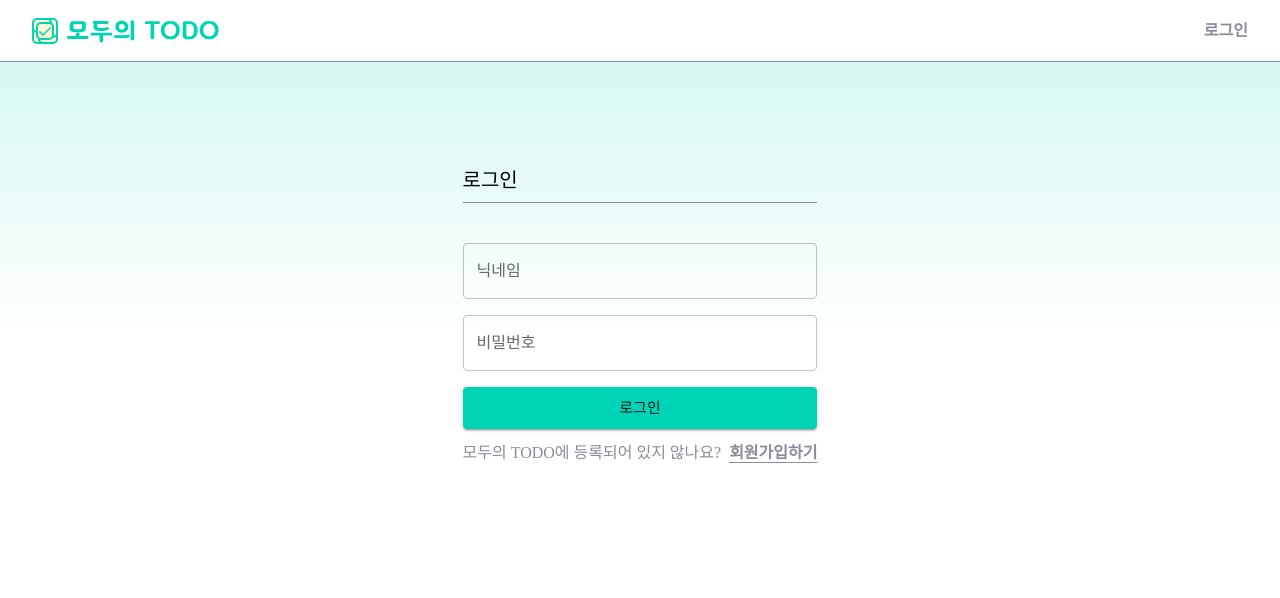
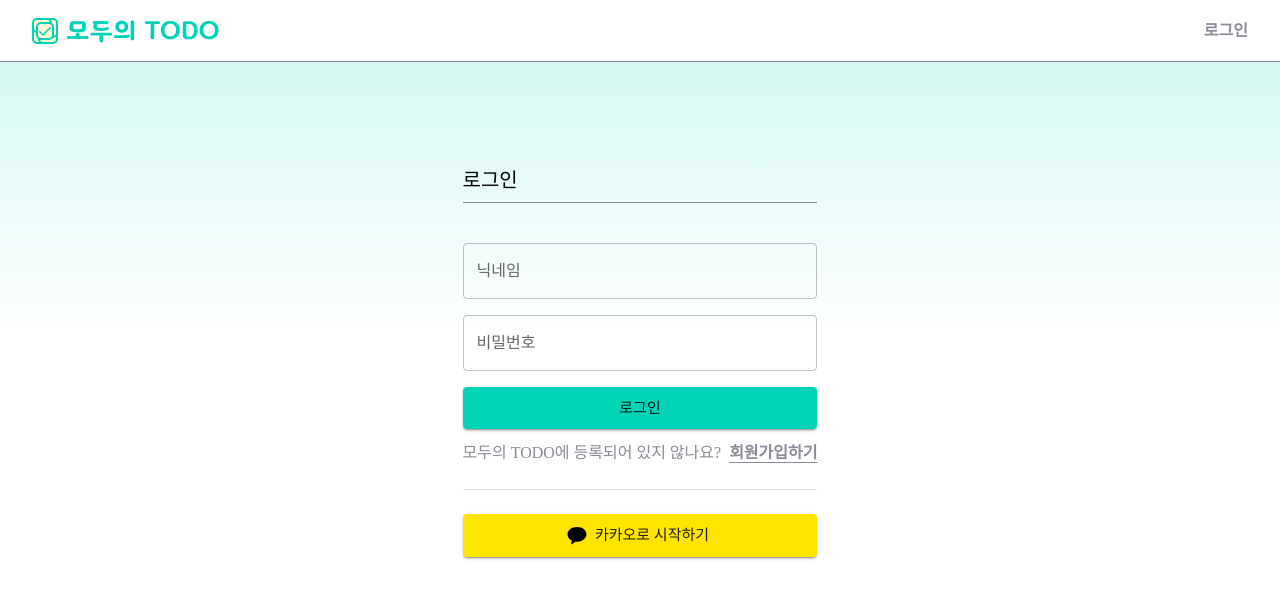
Before and after one commit to amaran-th/everyone-todo, a Next.js app: page /login in a window 1280 px wide. Shown: the top 598 px of the page. Built offline with nearby package versions, Linux system fonts and the light colour scheme; no server answers; a web font is replaced by a local one.

Commit message:
feat: 카카오톡 로그인 버튼 구현
#11

```diff
--- a/next.config.mjs
+++ b/next.config.mjs
@@ -1,4 +1,12 @@
 /** @type {import('next').NextConfig} */
-const nextConfig = {};
+const nextConfig = {
+  webpack: (config) => {
+    config.module.rules.push({
+      test: /\.svg$/,
+      use: ["@svgr/webpack"],
+    });
+    return config;
+  },
+};
 
 export default nextConfig;
--- a/package.json
+++ b/package.json
@@ -15,6 +15,7 @@
     "@mui/material": "^5.16.7",
     "@react-icons/all-files": "^4.1.0",
     "@reduxjs/toolkit": "^2.2.7",
+    "@svgr/webpack": "^8.1.0",
     "@tanstack/react-query": "^5.52.2",
     "@tanstack/react-query-devtools": "^5.52.2",
     "axios": "^1.7.5",
--- a/src/app/login/page.tsx
+++ b/src/app/login/page.tsx
@@ -1,5 +1,8 @@
-import { Box } from "@mui/material";
+import { Box, Button, Divider } from "@mui/material";
 import LoginForm from "./components/LoginForm";
+import Link from "next/link";
+import Image from "next/image";
+import KakaoSymbol from "@/assets/images/login/kakao_symbol.svg";
 
 const Page = () => {
   return (
@@ -15,6 +18,15 @@ const Page = () => {
           <div className="flex flex-col gap-8">
             <LoginForm />
           </div>
+          <Divider orientation="horizontal" variant="fullWidth" flexItem />
+          <Button
+            color="secondary"
+            variant="contained"
+            size="large"
+            startIcon={<KakaoSymbol className="w-5 h-5" />}
+          >
+            카카오로 시작하기
+          </Button>
         </div>
       </div>
     </div>
--- a/src/lib/utils/muiThemeProvider.tsx
+++ b/src/lib/utils/muiThemeProvider.tsx
@@ -7,6 +7,9 @@ const MuiThemeProvider = ({ children }: React.PropsWithChildren) => {
     palette: {
       primary: {
         main: "#00D4B7",
+      },
+      secondary: {
+        main: "#FEE500",
       },
     },
     typography: {
```
Also changed, not shown: src/assets/images/login/kakao_symbol.svg (added), 1 other file (tests, documents, lock files or other folders).
